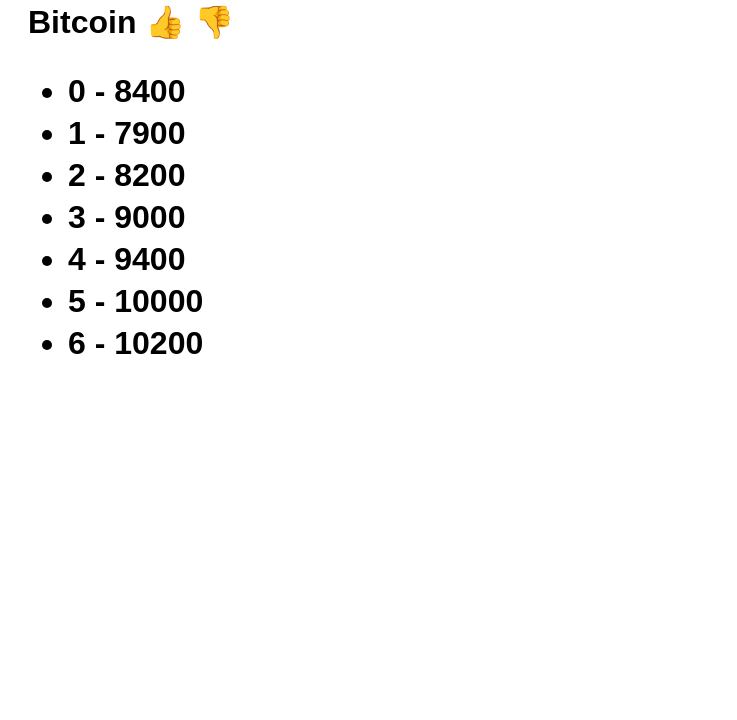
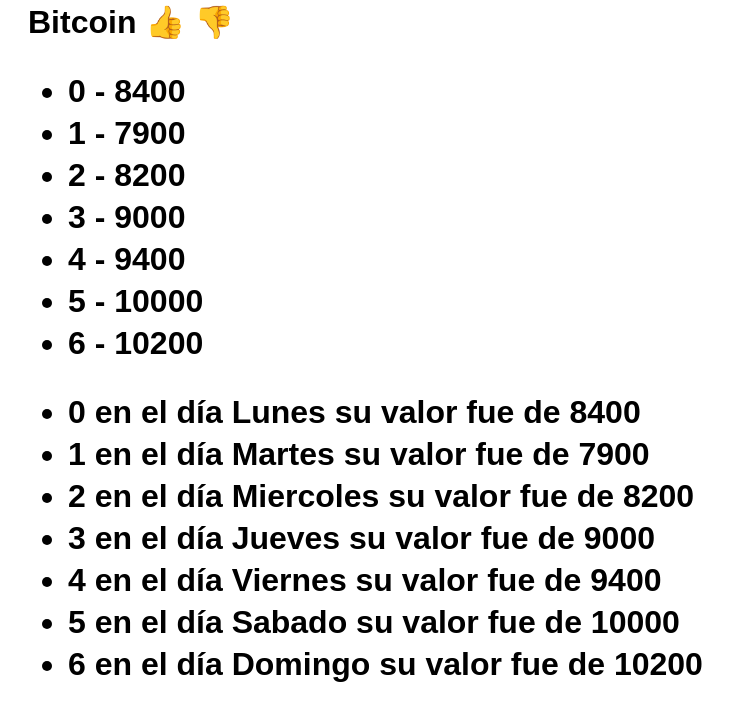
Before and after one commit to calypsobronte/curso-vuejs, a plain HTML site: page bitcoin/index.html in a window 1280 px wide. Shown: the part 114-834 px from the top of the page, without its empty margins (0-737 px from the left). Drawn offline with nearby package versions, Linux system fonts and the light colour scheme.

Commit message:
render de listan {}

```diff
--- a/bitcoin/app.js
+++ b/bitcoin/app.js
@@ -4,6 +4,15 @@ new Vue({
         name: 'Bitcoin',
         img: 'https://cryptologos.cc/logos/bitcoin-btc-logo.png',
         changePercent: 10,
-        prices: [8400, 7900, 8200, 9000, 9400, 10000, 10200]
+        prices: [8400, 7900, 8200, 9000, 9400, 10000, 10200],
+        pricesWithDays: [
+            { day: 'Lunes', value: 8400 },
+            { day: 'Martes', value: 7900 },
+            { day: 'Miercoles', value: 8200 },
+            { day: 'Jueves', value: 9000 },
+            { day: 'Viernes', value: 9400 },
+            { day: 'Sabado', value: 10000 },
+            { day: 'Domingo', value: 10200 },
+        ]
     })
 })
--- a/bitcoin/index.html
+++ b/bitcoin/index.html
@@ -25,6 +25,11 @@
       <ul>
         <li v-for="(list, i) in prices" :key="list"> {{i}} - {{list}}</li>
       </ul>
+
+      <ul>
+        <li v-for="(day, i) in pricesWithDays" :key="day"> {{i}} en el día {{day.day}} su valor fue de {{day.value}}
+        </li>
+      </ul>
     </h1>
   </div>
 
```
